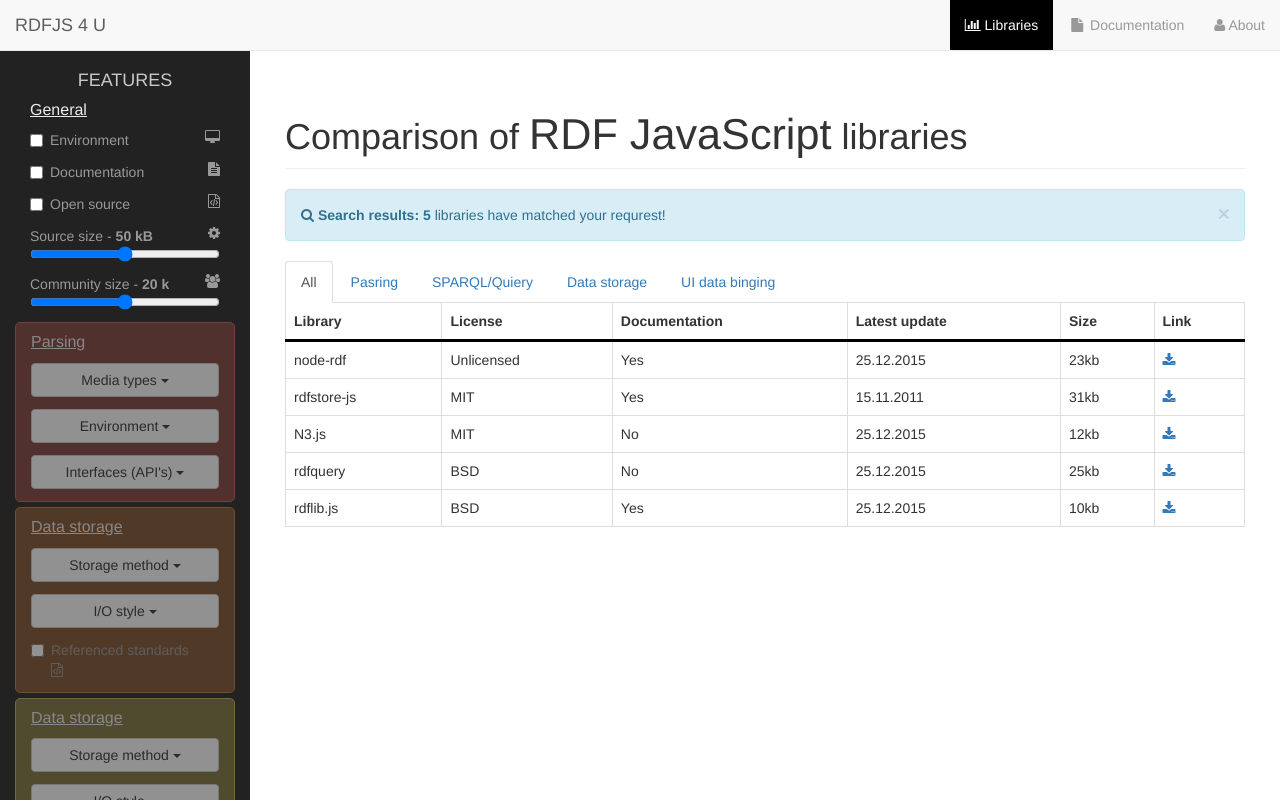
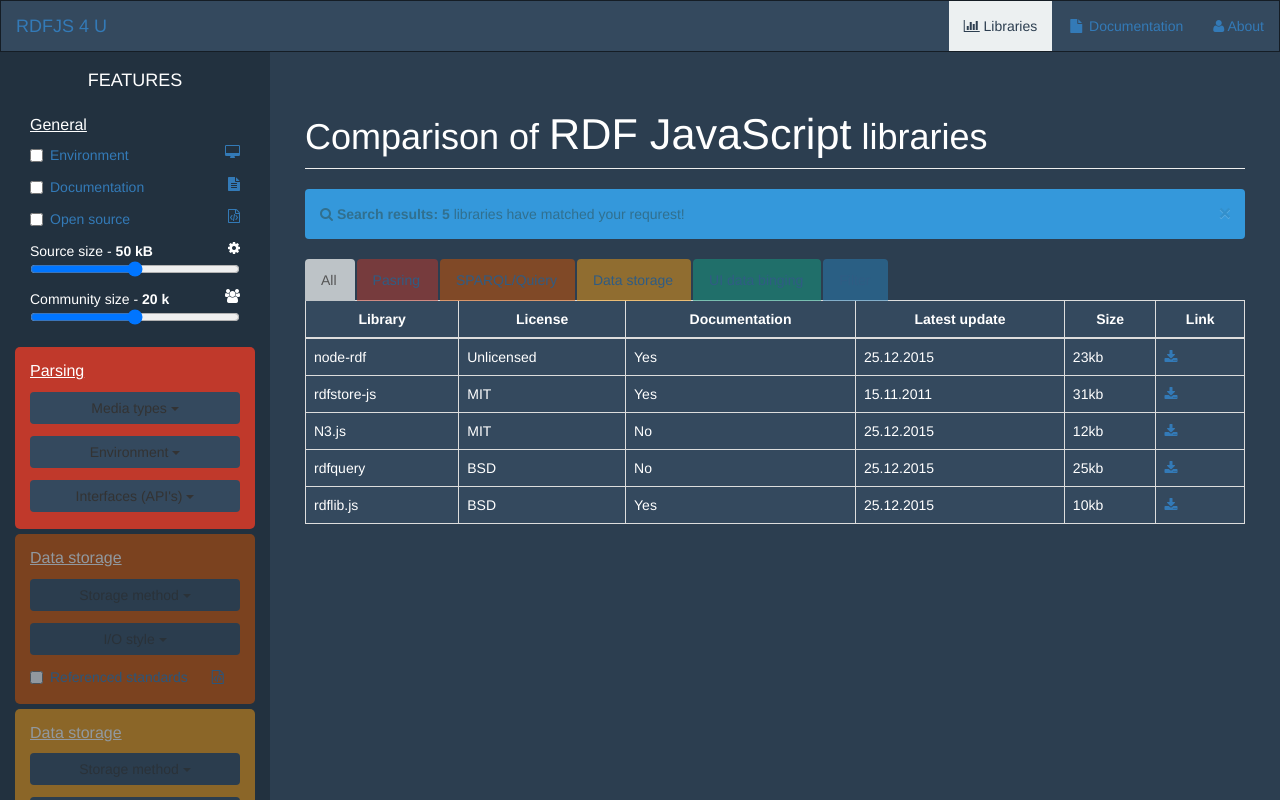
Before and after one commit to txwkx/RDFJS4U, a plain HTML site: page index.html in a window 1280 px wide. Drawn offline with nearby package versions, Linux system fonts and the light colour scheme.

Commit message:
Introducing Flat UI design

```diff
--- a/index.html
+++ b/index.html
@@ -23,7 +23,7 @@
 
 <body>
   <div id="wrapper">
-    <nav class="navbar navbar-default navbar-fixed-top" role="navigation">
+    <nav class="navbar-fixed-top" role="navigation">
       <div class="navbar-header">
         <a class="navbar-brand" href="index.html">RDFJS 4 U</a>
       </div>
@@ -36,7 +36,7 @@
           <a href="#"><i class="fa fa-fw fa-file"></i> Documentation</a>
         </li>
         <li class="">
-          <a href="#"><i class="fa fa-user"></i> About</a>
+          <a href="./about.html"><i class="fa fa-user"></i> About</a>
         </li>
       </ul>
     </nav>
@@ -69,7 +69,7 @@
       <!-- General filters -->
 
       <!-- Parsing filters -->
-      <div class="features-set parsing red box">
+      <div class="features-set parsing red box active">
           <h3>Parsing</h3>
           <div class="filter">
             <button class="btn btn-default dropdown-toggle" type="button" id="dropdownMenu1" data-toggle="dropdown" aria-haspopup="true" aria-expanded="true">
@@ -279,11 +279,12 @@
         <div class="row">
           <div class="col-lg-12">
             <ul class="nav nav-tabs">
-              <li role="presentation" class="active"><a href="#">All</a></li>
-              <li role="presentation"><a href="#">Pasring</a></li>
-              <li role="presentation"><a href="#">SPARQL/Quiery</a></li>
-              <li role="presentation"><a href="#">Data storage</a></li>
-              <li role="presentation"><a href="#">UI data binging</a></li>
+              <li role="presentation" class="grey active"><a href="#">All</a></li>
+              <li role="presentation" class='red'><a href="#">Pasring</a></li>
+              <li role="presentation" class='orange'><a href="#">SPARQL/Quiery</a></li>
+              <li role="presentation" class='yellow'><a href="#">Data storage</a></li>
+              <li role="presentation" class='green'><a href="#">UI data binging</a></li>
+              <li role="presentation" class='blue'><a href="#">Filter</a></li>
             </ul>
             <div class="tab-content" id="tabsContent">
               <div class="table-responsive">
--- a/src/css/about.css
+++ b/src/css/about.css
@@ -1,10 +1,49 @@
 /* Typography Styles */
-h1 {text-align: center; text-transform: uppercase;}
+body {color: #fff; padding-top: 51px; background-color: rgb(44, 62, 80);}
+
+h1 {}
+h2 {
+  text-align: center;
+  font-size: 18px;
+}
+h3 {
+  font-size: 16px;
+  text-decoration: underline;
+  margin: 10px 0;
+  padding: 0;
+}
+
+input:hover {cursor: pointer;}
+
+
+p, .checkbox, .radio, .checkbox label, .radio label, ul, ol{margin: 0; padding: 0;}
+label {display: inline;}
+
+.btn {
+  border: none;
+  text-shadow: none;
+  filter: none;
+  background-image: none;
+}
+
+.btn-default {
+  background-color: rgb(52, 73, 94);
+}
+
+.btn-default:hover {
+  background-color: rgb(44, 62, 80);
+  border: none;
+  text-shadow: none;
+  background-image: none;
+}
 
 /* Toggle Styles */
-body {
-  padding-top: 51px;
+.navbar-fixed-top{
+  background: rgb(52, 73, 94);
+  border: 1px solid rgba(0,0,0,0.6);
 }
+
+
 /* Top Navigation */
 
 .top-nav {
@@ -20,7 +59,6 @@
   padding-top: 15px;
   padding-bottom: 15px;
   line-height: 20px;
-  color: #999;
 }
 
 .top-nav>li>a:hover,
@@ -28,13 +66,11 @@
 .top-nav>.open>a,
 .top-nav>.open>a:hover,
 .top-nav>.open>a:focus {
-  color: #fff;
-  background-color: #000;
+  color: rgb(44, 62, 80);
+  background-color: rgb(236, 240, 241);
 }
 
 /* */
-
 .member .photo {
   max-width: 270px;
   max-height: 200px;
-}
--- a/src/css/style.css
+++ b/src/css/style.css
@@ -1,12 +1,12 @@
 /* Typography Styles */
+body {color: #fff; padding-top: 51px; background-color: rgb(44, 62, 80);}
+
 h1 {}
 h2 {
   text-align: center;
   font-size: 18px;
-  color: #c9c9c9;
 }
 h3 {
-  color: #ebebeb;
   font-size: 16px;
   text-decoration: underline;
   margin: 10px 0;
@@ -19,9 +19,28 @@
 p, .checkbox, .radio, .checkbox label, .radio label, ul, ol{margin: 0; padding: 0;}
 label {display: inline;}
 
+.btn {
+  border: none;
+  text-shadow: none;
+  filter: none;
+  background-image: none;
+}
+
+.btn-default {
+  background-color: rgb(52, 73, 94);
+}
+
+.btn:hover {
+  background-color: rgb(44, 62, 80);
+  border: none;
+  text-shadow: none;
+  background-image: none;
+}
+
 /* Toggle Styles */
-body {
-  padding-top: 51px;
+.navbar-fixed-top{
+  background: rgb(52, 73, 94);
+  border: 1px solid rgba(0,0,0,0.6);
 }
 
 #wrapper {
@@ -40,7 +59,7 @@
   height: 100%;
   margin-left: -250px;
   overflow-y: auto;
-  background: #222;
+  background-color: rgb(34, 49, 63);
 }
 
 #wrapper.toggled #sidebar-wrapper {
@@ -76,7 +95,6 @@
 .filter a, .filter p {
   display: block;
   text-decoration: none;
-  color: #999;
 }
 
 .filter a:hover {
@@ -97,7 +115,7 @@
 
 .features-set {
   margin: 5px 15px;
-  padding: 0px 15px;
+  padding: 5px 15px;
 }
 
 .dropdown-toggle, .dropdown-menu {
@@ -105,11 +123,15 @@
 }
 
 .features-set.active { opacity: 1; }
-.features-set:hover { opacity: 0.8;}
+
+.alert-info {
+  background-color: rgb(52, 152, 219);
+  border: none;
+}
 
 @media(min-width:768px) {
   #wrapper {
-    padding-left: 250px;
+    padding-left: 270px;
   }
 
   #wrapper.toggled {
@@ -117,7 +139,7 @@
   }
 
   #sidebar-wrapper {
-    width: 250px;
+    width: 270px;
     padding-bottom: 100px;
   }
 
@@ -151,7 +173,6 @@
   padding-top: 15px;
   padding-bottom: 15px;
   line-height: 20px;
-  color: #999;
 }
 
 .top-nav>li>a:hover,
@@ -159,49 +180,78 @@
 .top-nav>.open>a,
 .top-nav>.open>a:hover,
 .top-nav>.open>a:focus {
-  color: #fff;
-  background-color: #000;
+  color: rgb(44, 62, 80);
+  background-color: rgb(236, 240, 241);
 }
 
 /* Table Styles */
 .nav-tabs {border-bottom: 0;}
-.nav-tabs li a:hover {
+
+.table-hover>tbody>tr:hover {background-color: rgb(44, 62, 80);}
+.table-responsive .table {background-color: rgb(52, 73, 94)}
+.table-responsive .table thead th{text-align: center;}
+
+
+.nav-tabs li {
+  border: 1px solid transparent;
+  border-radius: 4px 4px 0 0;
+  margin-right: 2px;
+  opacity: 0.5;
+}
+
+.nav-tabs li:hover,
+.nav-tabs li:active,
+.nav-tabs li:focus {
   opacity: 1;
-  background-color: none;
+}
+
+.nav-tabs>li>a {
   border: none;
 }
 
-.table thead tr th {border-bottom: 3px solid #000;}
+.nav-tabs>li>a:hover,
+.nav-tabs>li>a:active,
+.nav-tabs>li>a:focus {
+  border-color: transparent;
+  background-color: transparent;
+}
+.nav-tabs>li.active>a,
+.nav-tabs>li.active>a:hover,
+.nav-tabs>li.active>a:focus{
+  cursor: default;
+  background-color: transparent;
+  border: none;
+}
+
+.nav-tabs>li.active {
+  opacity: 1;
+}
 
 /* Color box */
 .box {
-  border: 1px solid;
   -webkit-border-radius: 5px;
   -moz-border-radius: 5px;
   opacity: 0.5;
 }
 
 .red {
-  background-color: rgb(127,65,58);
-  border-color: rgb(191,97,87);
+  background-color: rgb(192, 57, 43);
 }
 .orange {
-  background-color: rgb(127,81,45);
-  border-color: rgb(191,121,68);
+  background-color: rgb(211, 84, 0);
 }
 .yellow {
-  background-color: rgb(127,115,58);
-  border-color: rgb(191,173,87);
+  background-color: rgb(243, 156, 18);
 }
 .green {
-  background-color: rgb(64,127,75);
-  border-color: rgb(96,191,110);
+  background-color: rgb(22, 160, 133);
 }
 .blue {
-  background-color: rgb(56,115,127);
-  border-color: rgb(85,172,191);
+  background-color: rgb(41, 128, 185)
 }
 .purple {
-  background-color: rgb(99,71,127);
-  border-color: rgb(148,107,191);
+  background-color: rgb(142, 68, 173);
 }
+.grey {
+  background-color: rgb(189, 195, 199);
+}
```
Also changed, not shown: about.html (+1 -1 lines).
